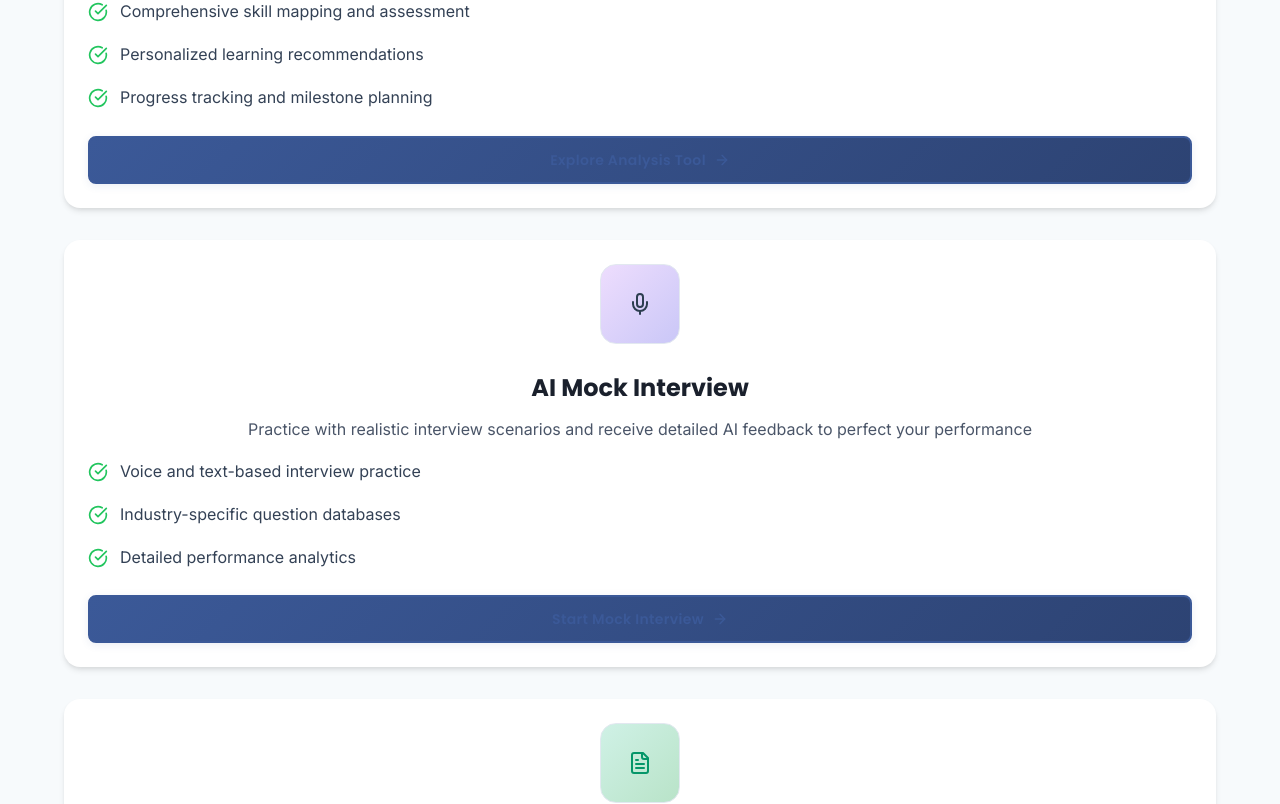
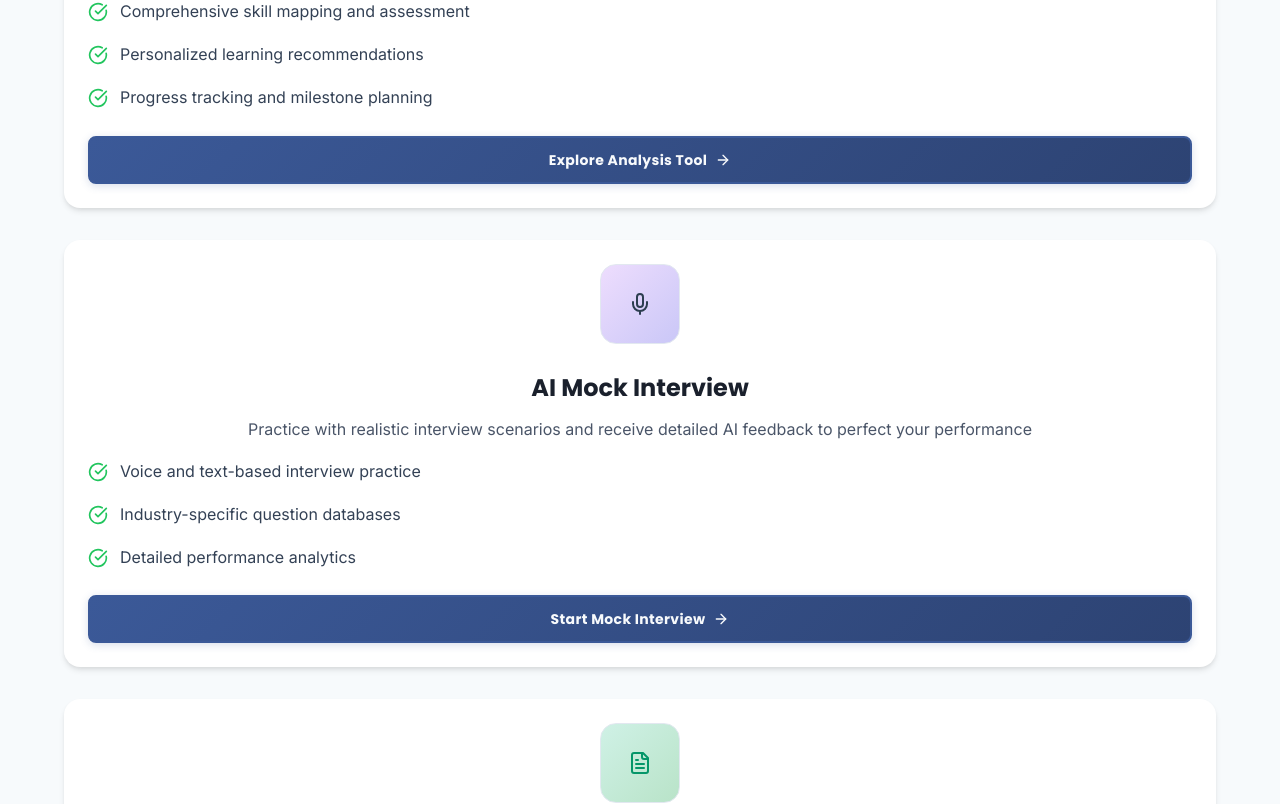
Before and after one commit to gloooomed/Abhyas, a React (Vite) app: page / in a window 1280 px wide. Shown: the part 1378-2182 px from the top of the page. Built offline with nearby package versions, Linux system fonts and the light colour scheme; no server answers.

Commit message:
Fix button visibility issue
- Updated .btn-outline styles to make text clearly visible
- Changed text color to off-white (#f8fafc) for better contrast
- Added stronger border and background for improved visibility
- Added !important declarations to override conflicting styles

```diff
--- a/src/index.css
+++ b/src/index.css
@@ -331,16 +331,18 @@ h6 { font-size: 1rem; }
 }
 
 .btn-outline {
-  border-color: var(--primary);
-  background-color: transparent;
-  color: var(--primary);
-  box-shadow: 0 2px 8px rgba(59, 89, 152, 0.1);
+  border-color: #3b5998 !important;
+  background-color: rgba(59, 89, 152, 0.1) !important;
+  color: #f8fafc !important;
+  box-shadow: 0 2px 8px rgba(59, 89, 152, 0.2);
+  border-width: 2px;
+  font-weight: 700 !important;
 }
 
 .btn-outline:hover:not(:disabled) {
-  background-color: var(--primary);
-  color: white;
-  box-shadow: 0 4px 15px rgba(59, 89, 152, 0.3);
+  background-color: #3b5998 !important;
+  color: white !important;
+  box-shadow: 0 4px 15px rgba(59, 89, 152, 0.4);
   transform: translateY(-1px);
 }
 
```
